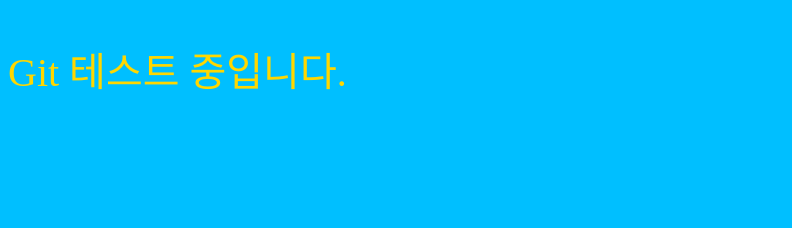
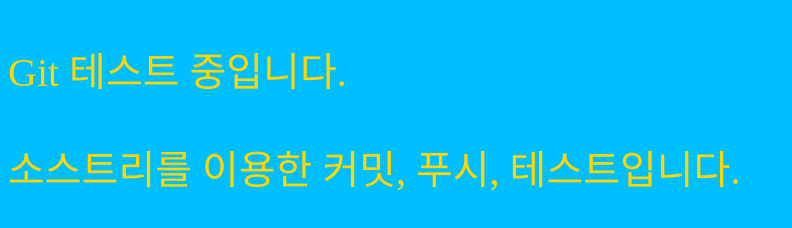
Before and after one commit to sssyoon/frontend, a plain HTML site: page index.html in a window 1280 px wide. Shown: the whole page, without its empty margins (0-792 px from the left). Drawn offline with Linux system fonts and the light colour scheme.

Commit message:
소스트리를 이용해서 커밋을 합니다.

```diff
--- a/index.html
+++ b/index.html
@@ -9,5 +9,6 @@
 </head>
 <body>
     <p>Git 테스트 중입니다.</p>
+    <p>소스트리를 이용한 커밋, 푸시, 테스트입니다.</p>
 </body>
 </html>
```
Also changed, not shown: 1 other file.
